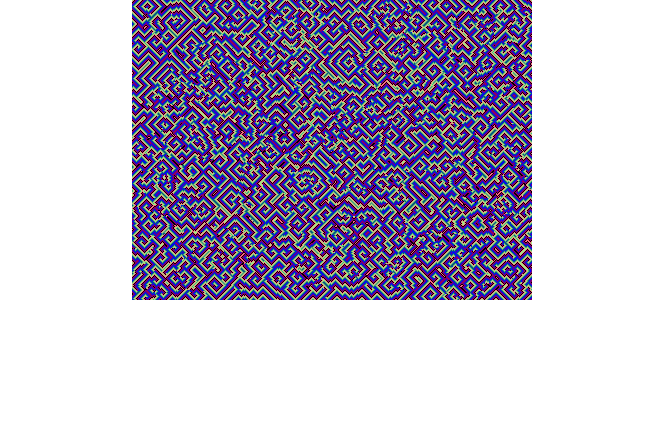
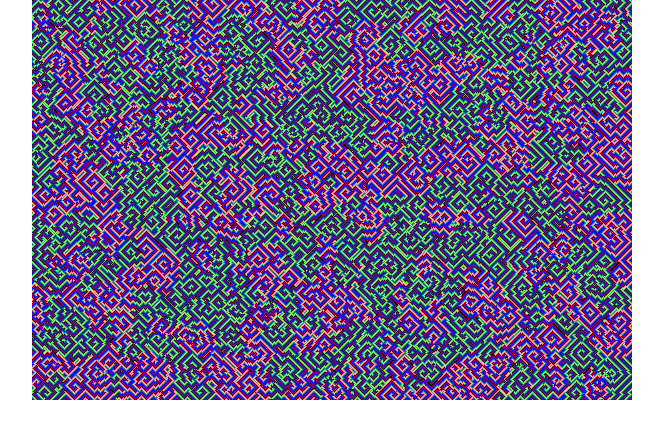
Before and after one commit to bloominstituteoftechnology/CS-Build-Week-1, a React (Create React App) app in the folder guided-demo/cca/: page / in a window 1280 px wide. Shown: the top 438 px of the page, without its empty margins (308-971 px from the left). Built offline with nearby package versions, Linux system fonts and the light colour scheme.

Commit message:
comment the code and change the height and width of canvas

```diff
--- a/guided-demo/cca/src/App.js
+++ b/guided-demo/cca/src/App.js
@@ -98,7 +98,7 @@ class CCAApp extends Component {
     render() {
         return (
             <div>
-                <CCACanvas width={400} height={300} />
+                <CCACanvas width={600} height={400} />
             </div>
         );
     }
--- a/guided-demo/cca/src/cca.js
+++ b/guided-demo/cca/src/cca.js
@@ -82,19 +82,19 @@ class CCA {
                     return true;
                 }
             }
-
+            // north neighbor
             if (y > 0) {
                 if (currentBuffer[y - 1][x] === nextValue) {
                     return true;
                 }
             }
-
+            // east neighbor
             if (x < this.width - 1) {
                 if (currentBuffer[y][x + 1] === nextValue) {
                     return true;
                 }
             }
-
+            // south neighbor
             if (y < this.height - 1) {
                 if (currentBuffer[y + 1][x] === nextValue) {
                     return true;
```
